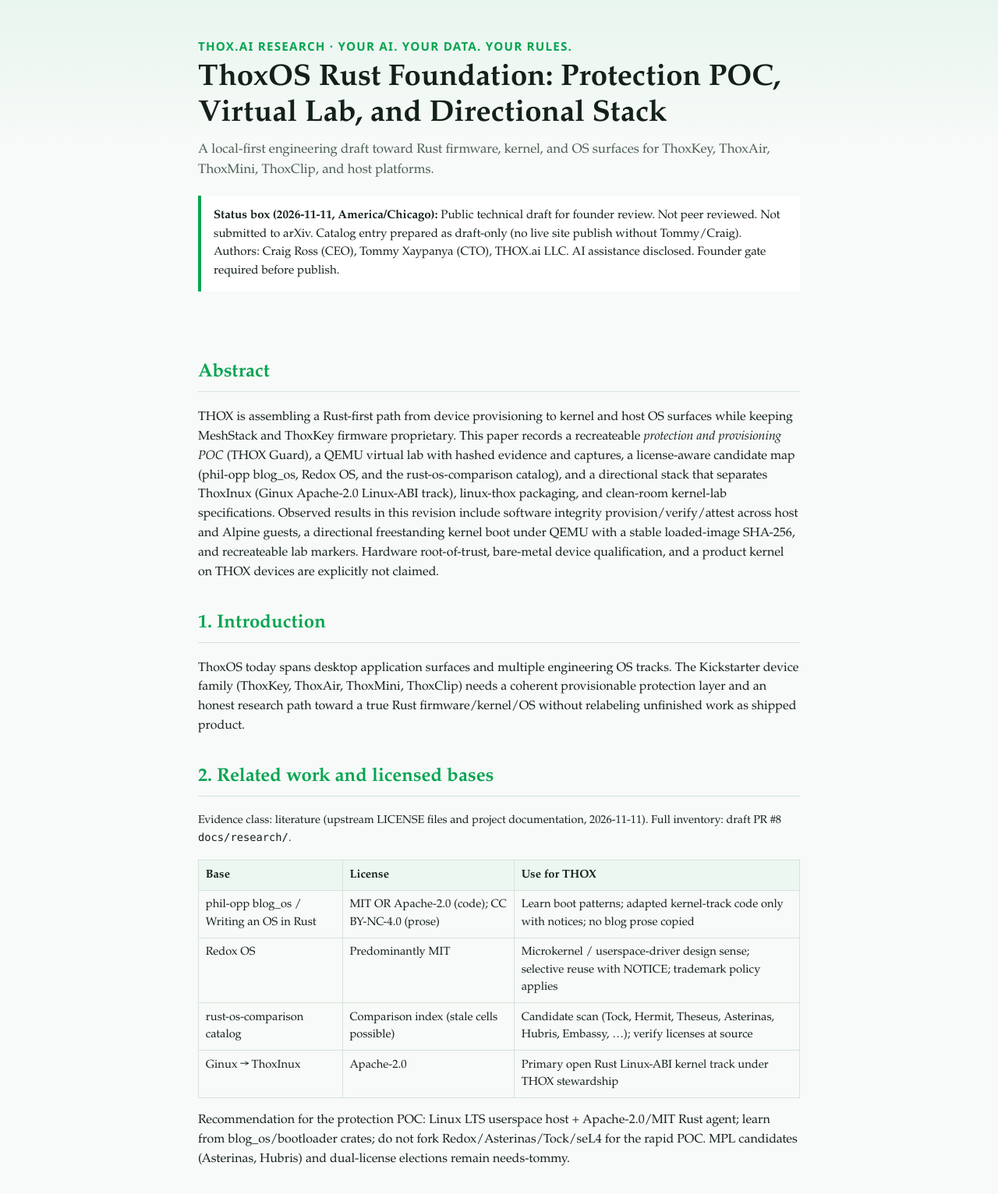
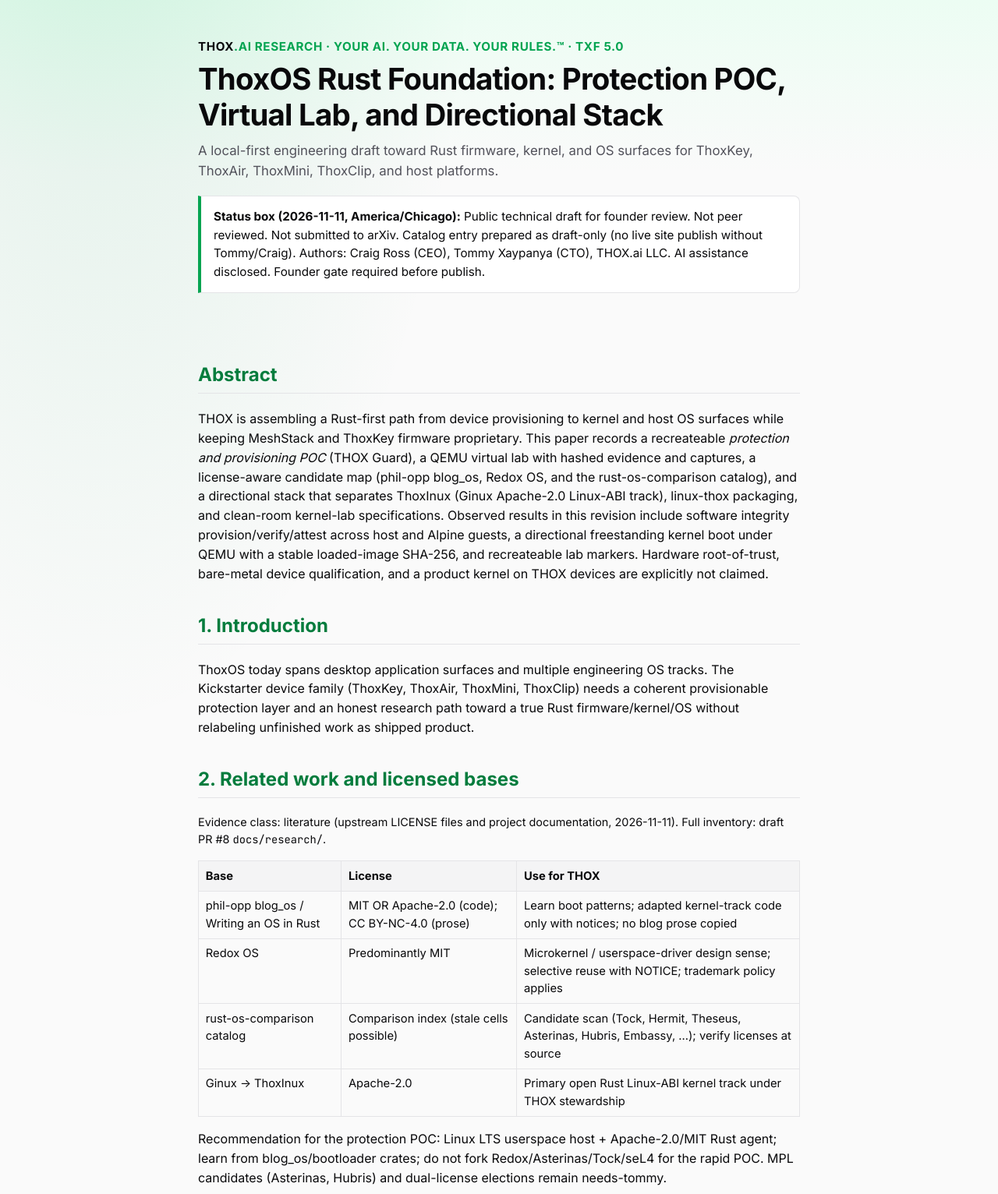
Before and after one commit to ttracx/thox-research-paper, a plain HTML site: page papers/thoxos-rust-foundation/index.html in a window 1280 px wide. Shown: the top 1532 px of the page at 78% size. Drawn offline with Linux system fonts and the light colour scheme.

Commit message:
docs: sync foundation paper to TXF 0.1.2-draft

```diff
--- a/papers/thoxos-rust-foundation/index.html
+++ b/papers/thoxos-rust-foundation/index.html
@@ -4,32 +4,85 @@
 <meta charset="utf-8"/>
 <meta name="viewport" content="width=device-width, initial-scale=1"/>
 <title>ThoxOS Rust Foundation — THOX.ai Research Draft</title>
+
+<link rel="preconnect" href="https://fonts.googleapis.com"/>
+<link rel="preconnect" href="https://fonts.gstatic.com" crossorigin/>
+<link href="https://fonts.googleapis.com/css2?family=Inter:wght@400;500;600;700&family=JetBrains+Mono:wght@400;500&display=swap" rel="stylesheet"/>
 <style>
-  :root { --thox: #05A451; --ink: #14201a; --muted: #4a5c52; --paper: #f7faf8; --rule: #d5e4db; }
+  /* TXF 5.0 — research paper surface (light editorial, corporate emerald) */
+  :root {
+    --txf-emerald: #05A451;
+    --txf-emerald-text: #047C3D;
+    --txf-emerald-editorial: #064E2E;
+    --txf-ink: #09090B;
+    --txf-muted: #52525B;
+    --txf-paper: #FAFAFA;
+    --txf-rule: #E4E4E7;
+    --txf-surface: #F4F4F5;
+    --txf-font: Inter, system-ui, -apple-system, sans-serif;
+    --txf-mono: "JetBrains Mono", ui-monospace, SFMono-Regular, Menlo, monospace;
+    --txf-warning: #F59E0B;
+  }
   * { box-sizing: border-box; }
-  body { margin: 0; font-family: "Source Serif 4", "Iowan Old Style", "Palatino Linotype", Palatino, serif; color: var(--ink); background: linear-gradient(180deg, #e8f5ee 0%, var(--paper) 180px); line-height: 1.55; }
+  body {
+    margin: 0;
+    font-family: var(--txf-font);
+    color: var(--txf-ink);
+    background:
+      radial-gradient(ellipse 70% 40% at 10% -5%, rgba(5,164,81,0.12), transparent 55%),
+      linear-gradient(180deg, #ECFDF3 0%, var(--txf-paper) 220px);
+    line-height: 1.55;
+  }
   header.hero { padding: 3rem 1.5rem 2rem; max-width: 820px; margin: 0 auto; }
-  .brand { font-family: "Segoe UI", "Helvetica Neue", sans-serif; font-weight: 700; letter-spacing: 0.08em; color: var(--thox); font-size: 0.95rem; }
-  h1 { font-size: clamp(1.8rem, 3vw, 2.4rem); margin: 0.4rem 0 0.6rem; line-height: 1.2; }
-  .tagline { color: var(--muted); font-size: 1.05rem; margin: 0 0 1rem; }
-  .status { border-left: 4px solid var(--thox); background: #fff; padding: 0.9rem 1rem; margin: 1.2rem 0; font-size: 0.95rem; }
+  .brand {
+    font-family: var(--txf-font);
+    font-weight: 700;
+    letter-spacing: 0.04em;
+    color: var(--txf-emerald);
+    font-size: 0.95rem;
+  }
+  .brand .mark { color: var(--txf-ink); }
+  h1 { font-size: clamp(1.8rem, 3vw, 2.4rem); margin: 0.4rem 0 0.6rem; line-height: 1.2; letter-spacing: -0.02em; }
+  .tagline { color: var(--txf-muted); font-size: 1.05rem; margin: 0 0 1rem; }
+  .status {
+    border-left: 4px solid var(--txf-emerald);
+    background: #fff;
+    border: 1px solid var(--txf-rule);
+    border-left: 4px solid var(--txf-emerald);
+    padding: 0.9rem 1rem;
+    margin: 1.2rem 0;
+    font-size: 0.95rem;
+    border-radius: 0 8px 8px 0;
+  }
+  .locality {
+    display: flex; flex-wrap: wrap; gap: 8px; margin: 0.8rem 0 0;
+    font-family: var(--txf-mono); font-size: 0.72rem;
+  }
+  .locality span {
+    border: 1px solid var(--txf-rule); border-radius: 8px; padding: 6px 10px; color: var(--txf-muted);
+    min-height: 32px; display: inline-flex; align-items: center;
+  }
+  .locality .mesh { border-color: #3B82F6; color: #1D4ED8; }
+  .locality .space { border-color: #6366F1; color: #4338CA; }
+  .locality .hosted { border-color: var(--txf-warning); color: #B45309; }
   main { max-width: 820px; margin: 0 auto; padding: 0 1.5rem 4rem; }
-  h2 { color: var(--thox); border-bottom: 1px solid var(--rule); padding-bottom: 0.3rem; margin-top: 2.2rem; }
+  h2 { color: var(--txf-emerald-text); border-bottom: 1px solid var(--txf-rule); padding-bottom: 0.3rem; margin-top: 2.2rem; }
   h3 { margin-top: 1.4rem; }
   table { width: 100%; border-collapse: collapse; font-size: 0.92rem; margin: 1rem 0; }
-  th, td { border: 1px solid var(--rule); padding: 0.45rem 0.55rem; text-align: left; vertical-align: top; }
-  th { background: #edf7f1; }
-  code, pre { font-family: "IBM Plex Mono", "SFMono-Regular", Consolas, monospace; font-size: 0.86rem; }
-  pre { background: #0f1a14; color: #d7ffe8; padding: 1rem; overflow: auto; border-radius: 4px; }
-  .muted { color: var(--muted); }
+  th, td { border: 1px solid var(--txf-rule); padding: 0.45rem 0.55rem; text-align: left; vertical-align: top; }
+  th { background: var(--txf-surface); }
+  code, pre { font-family: var(--txf-mono); font-size: 0.86rem; }
+  pre { background: #09090B; color: #D4D4D8; padding: 1rem; overflow: auto; border-radius: 8px; border-top: 2px solid var(--txf-emerald); }
+  .muted { color: var(--txf-muted); }
   .claim { font-size: 0.9rem; }
-  footer { max-width: 820px; margin: 0 auto; padding: 1rem 1.5rem 3rem; color: var(--muted); font-size: 0.85rem; }
-  a { color: #0b6b3a; }
+  footer { max-width: 820px; margin: 0 auto; padding: 1rem 1.5rem 3rem; color: var(--txf-muted); font-size: 0.85rem; }
+  a { color: var(--txf-emerald-text); }
 </style>
+
 </head>
 <body>
 <header class="hero">
-  <div class="brand">THOX.AI RESEARCH · YOUR AI. YOUR DATA. YOUR RULES.</div>
+  <div class="brand"><span class="mark">THOX</span>.AI RESEARCH · YOUR AI. YOUR DATA. YOUR RULES.™ · TXF 5.0</div>
   <h1>ThoxOS Rust Foundation: Protection POC, Virtual Lab, and Directional Stack</h1>
   <p class="tagline">A local-first engineering draft toward Rust firmware, kernel, and OS surfaces for ThoxKey, ThoxAir, ThoxMini, ThoxClip, and host platforms.</p>
   <div class="status">
@@ -91,6 +144,16 @@
     Foundation branch also records <code>vlab/scripts/run_lab.sh</code> and Alpine cloud-vm probes under <code>vlab/evidence/</code>.
   </p>
 
+
+  <h3>3.5 Device provision packages (TXF)</h3>
+  <p>
+    Clip / Mini / Air / Key packages live under <code>devices/packages/</code> with pinned TXF 5.0 tokens
+    (<code>devices/branding/</code>), device-panel fields (Name, Class, Presence, Telemetry, Capabilities, Last sync),
+    and dry-run-only write policy. Product targets assume Orange Pi Zero 3W Allwinner A733 (sun60iw2);
+    Air procurement currently points at Radxa 3W 2&nbsp;GB (needs-tommy). HTML index: <code>devices/html/index.html</code>.
+    Planner: <code>thox-device-provision</code>. Emerald denotes brand, not permission to flash.
+  </p>
+
   <h2>4. Evaluation methodology</h2>
   <ol>
     <li>Build THOX Guard workspace with pinned toolchains (userspace Rust 1.99.1; kernel nightly-2026-11-11).</li>
@@ -142,7 +205,7 @@ Evidence: lab/evidence/2026-11-11/</pre>
     <li>macOS and Windows are not implemented.</li>
     <li>No physical device flashing or field qualification in this revision.</li>
     <li>Directional kernel is QEMU x86_64 only; not a THOX device boot.</li>
-    <li>raspi1ap Pi Zero-class machine boot remains unproven (issue #27).</li>
+    <li>QEMU <code>raspi1ap</code> (BCM2835 Pi Zero-class lab machine) boot remains unproven (issue #27). This is unrelated to ThoxMini/Clip/Air A733 packages.</li>
     <li>Catalog publication, Zenodo DOI, and arXiv submission are not established.</li>
   </ul>
 
@@ -179,14 +242,14 @@ Evidence: lab/evidence/2026-11-11/</pre>
 
   <h2>Provenance / document control</h2>
   <table>
-    <tr><th>Version</th><td>0.1.1-draft</td></tr>
+    <tr><th>Version</th><td>0.1.2-draft</td></tr>
     <tr><th>Date</th><td>2026-11-11 (America/Chicago)</td></tr>
     <tr><th>Hub</th><td>https://github.com/ttracx/thoxos-rust-program</td></tr>
-    <tr><th>Change</th><td>Incorporate THOX Guard PR #26 observed lab/kernel evidence; clarify catalog draft gate</td></tr>
+    <tr><th>Change</th><td>TXF 5.0 branding on paper/catalog/device packages; A733 hardware map; Guard PR #26 evidence retained</td></tr>
   </table>
 </main>
 <footer>
-  Copyright 2026 THOX.ai LLC. Draft for founder review. Accent #05A451. Trademarks remain with THOX.ai LLC.
+  Copyright 2026 THOX.ai LLC. Draft for founder review. TXF 5.0 · Accent #05A451 · Inter + JetBrains Mono. Trademarks remain with THOX.ai LLC.
 </footer>
 </body>
 </html>
```
